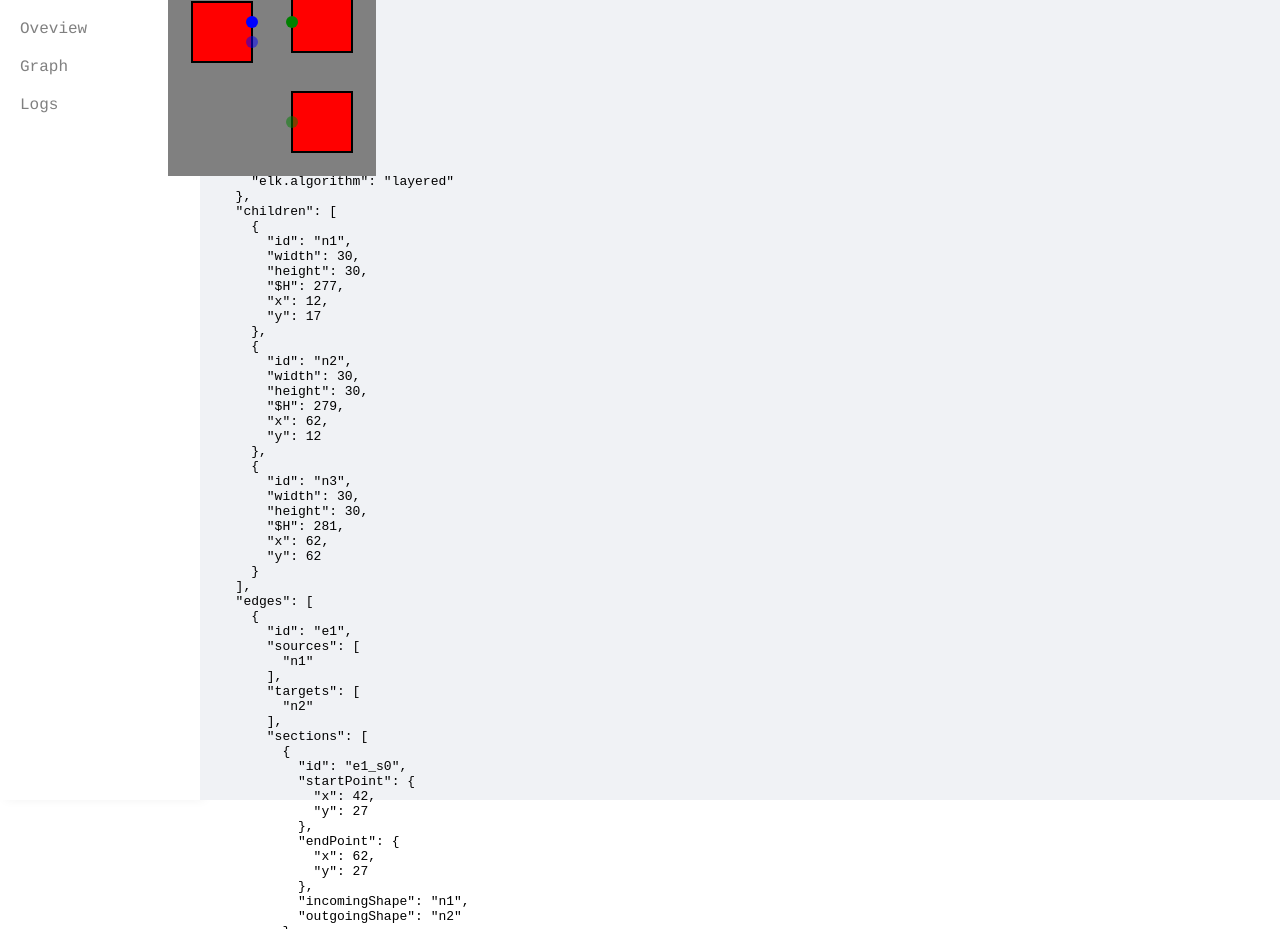
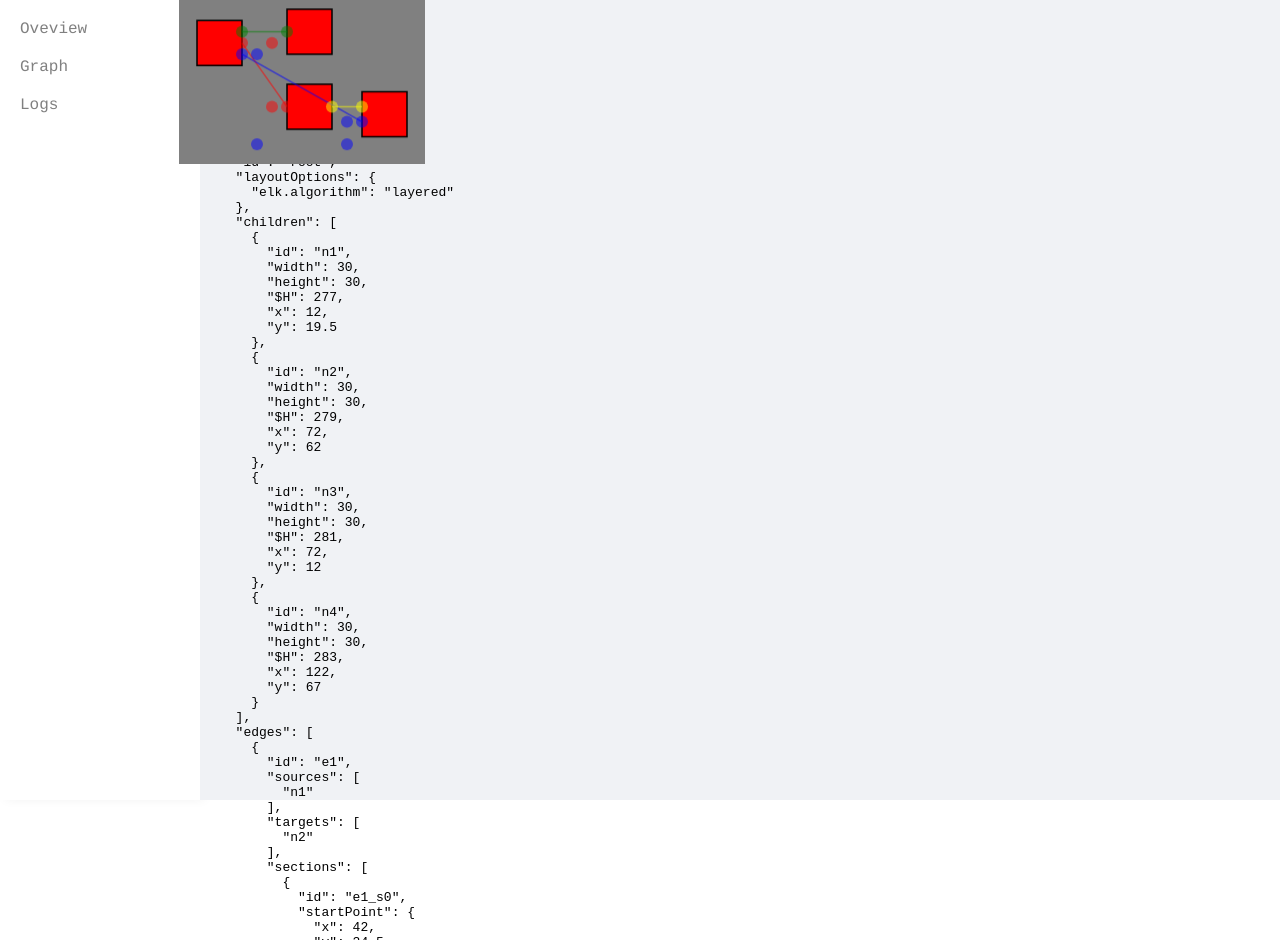
Before and after one commit to kristjanjansen/eden, a React (Create React App) app in the folder flower/: page /graph in a window 1280 px wide. Built offline with nearby package versions, Linux system fonts and the light colour scheme; what easy-promise-queue would draw is missing.

Commit message:
workin on layouts

```diff
--- a/flower/src/components/Graph.tsx
+++ b/flower/src/components/Graph.tsx
@@ -8,7 +8,7 @@ const GraphSvg = ({ layout }: any) => {
       <svg
         width={width}
         height={height}
-        style={{ transform: "scale(2)", background: "gray" }}
+        style={{ transform: "scale(1.5)", background: "gray" }}
       >
         {children &&
           children.map(({ x, y, width, height }: any, i: number) => (
@@ -27,24 +27,44 @@ const GraphSvg = ({ layout }: any) => {
         {edges &&
           edges.map(({ sections }: any, i: number) => (
             <g key={i}>
-              {sections.map(({ startPoint, endPoint }: any, j: number) => (
-                <g key={i}>
+              {sections.map(
+                ({ startPoint, endPoint, bendPoints = [] }: any, j: number) => (
+                  <g key={j}>
+                    <line
+                      x1={startPoint.x}
+                      y1={startPoint.y}
+                      x2={endPoint.x}
+                      y2={endPoint.y}
+                      opacity="0.5"
+                      stroke={["red", "green", "blue", "yellow"][i]}
+                    />
                     <circle
                       cx={startPoint.x}
                       cy={startPoint.y}
-                    r="3"
-                    fill="blue"
-                    opacity={1 / (i + 1)}
+                      r="4"
+                      fill={["red", "green", "blue", "yellow"][i]}
+                      opacity="0.5"
                     />
                     <circle
                       cx={endPoint.x}
                       cy={endPoint.y}
-                    r="3"
-                    fill="green"
-                    opacity={1 / (i + 1)}
+                      r="4"
+                      fill={["red", "green", "blue", "yellow"][i]}
+                      opacity="0.5"
                     />
+                    {bendPoints.map(({ x, y }: any, k: number) => (
+                      <circle
+                        key={k}
+                        cx={x}
+                        cy={y}
+                        r="4"
+                        fill={["red", "green", "blue", "yellow"][i]}
+                        opacity={0.5}
+                      />
+                    ))}
                   </g>
-              ))}
+                )
+              )}
             </g>
           ))}
       </svg>
--- a/flower/src/routes/GraphRoute.tsx
+++ b/flower/src/routes/GraphRoute.tsx
@@ -8,15 +8,18 @@ const elk = new ELK();
 
 const graph = {
   id: "root",
-  layoutOptions: { "elk.algorithm": "layered" },
+  layoutOptions: { "elk.algorithm": "layered" }, // layered
   children: [
     { id: "n1", width: 30, height: 30 },
     { id: "n2", width: 30, height: 30 },
-    { id: "n3", width: 30, height: 30 }
+    { id: "n3", width: 30, height: 30 },
+    { id: "n4", width: 30, height: 30 }
   ],
   edges: [
     { id: "e1", sources: ["n1"], targets: ["n2"] },
-    { id: "e2", sources: ["n1"], targets: ["n3"] }
+    { id: "e2", sources: ["n1"], targets: ["n3"] },
+    { id: "e3", sources: ["n1"], targets: ["n4"] },
+    { id: "e4", sources: ["n2"], targets: ["n4"] }
   ]
 };
 
```
Lines whose indentation alone changed are shown as unchanged.
